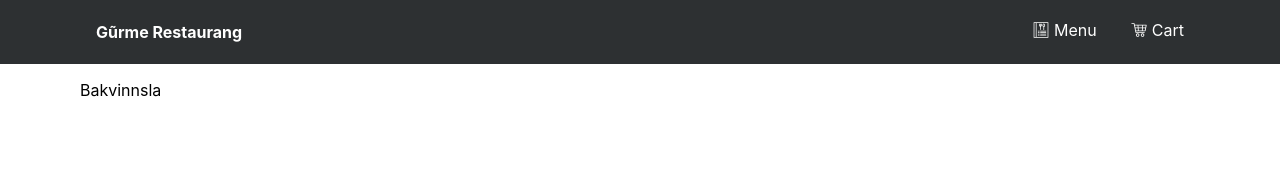
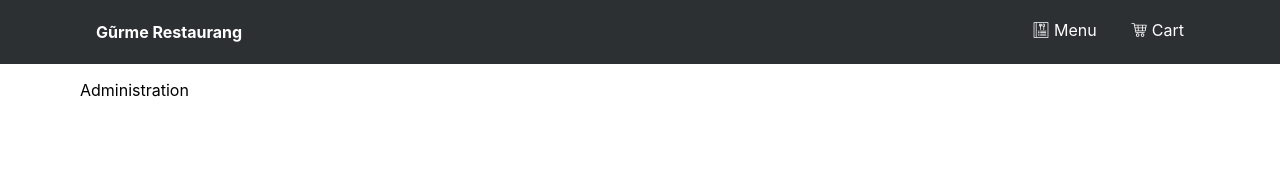
Before and after one commit to jongvnnar/vef2-2022-h2, a Next.js app: page /admin in a window 1280 px wide. Shown: the top 170 px of the page. Built offline with nearby package versions, Linux system fonts and the light colour scheme; no server answers.

Commit message:
final translations

```diff
--- a/pages/admin.tsx
+++ b/pages/admin.tsx
@@ -5,11 +5,11 @@ const Admin: NextPage = () => {
   return (
     <div>
       <Head>
-        <title>Bakvinnsla</title>
-        <meta name="description" content="Bakvinnsla fyrir appið okkar" />
+        <title>Administration</title>
+        <meta name="description" content="Make changes!" />
         <link rel="icon" href="/favicon.ico" />
       </Head>
-      <div>Bakvinnsla</div>
+      <div>Administration</div>
     </div>
   );
 };
--- a/pages/menu/index.tsx
+++ b/pages/menu/index.tsx
@@ -5,11 +5,11 @@ const Menu: NextPage = () => {
   return (
     <div>
       <Head>
-        <title>Matseðill</title>
-        <meta name="description" content="Matseðill fyrir appið okkar" />
+        <title>Menu</title>
+        <meta name="description" content="The restaurant's menu!" />
         <link rel="icon" href="/favicon.ico" />
       </Head>
-      <div>Matseðill</div>
+      <div>Menu</div>
     </div>
   );
 };
```
